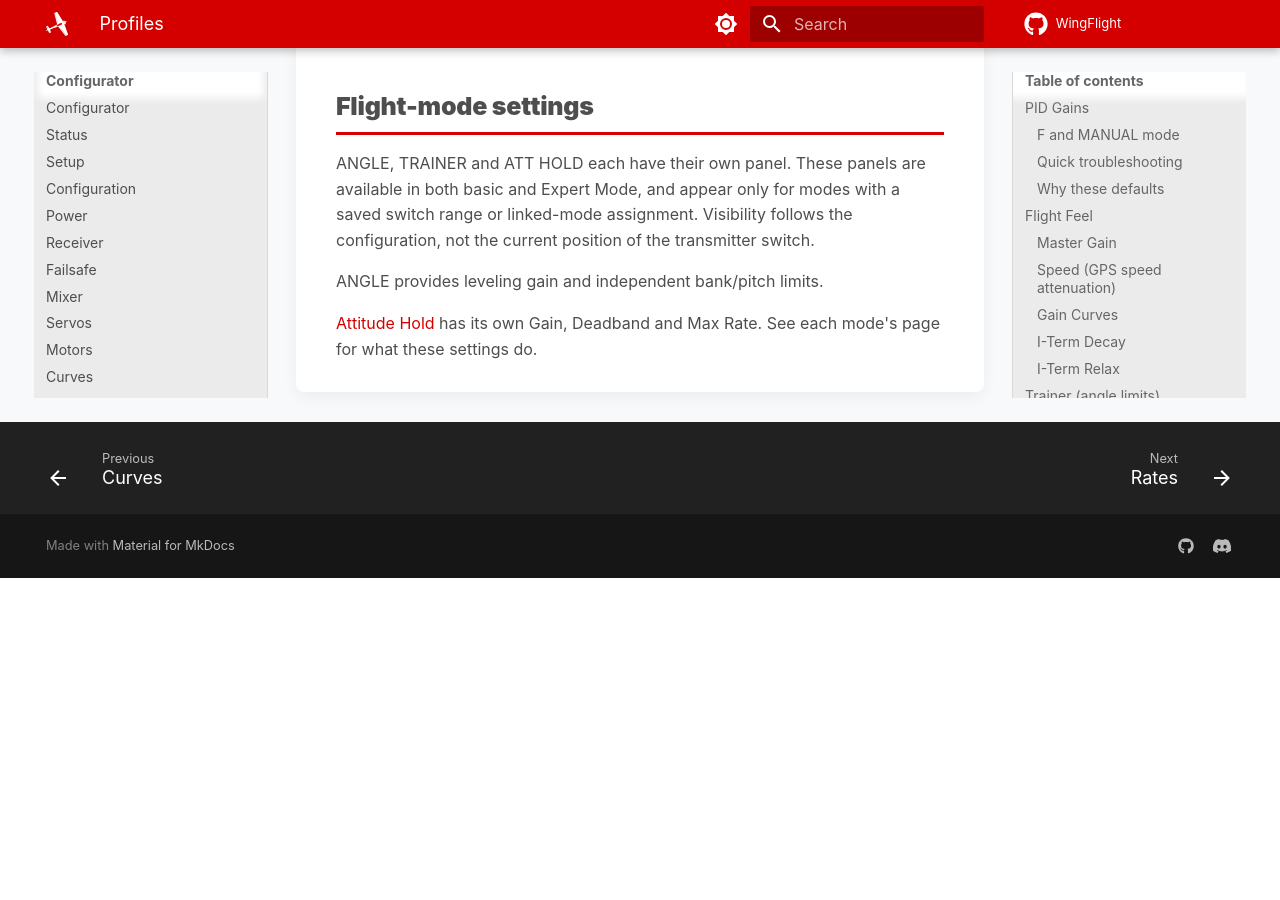
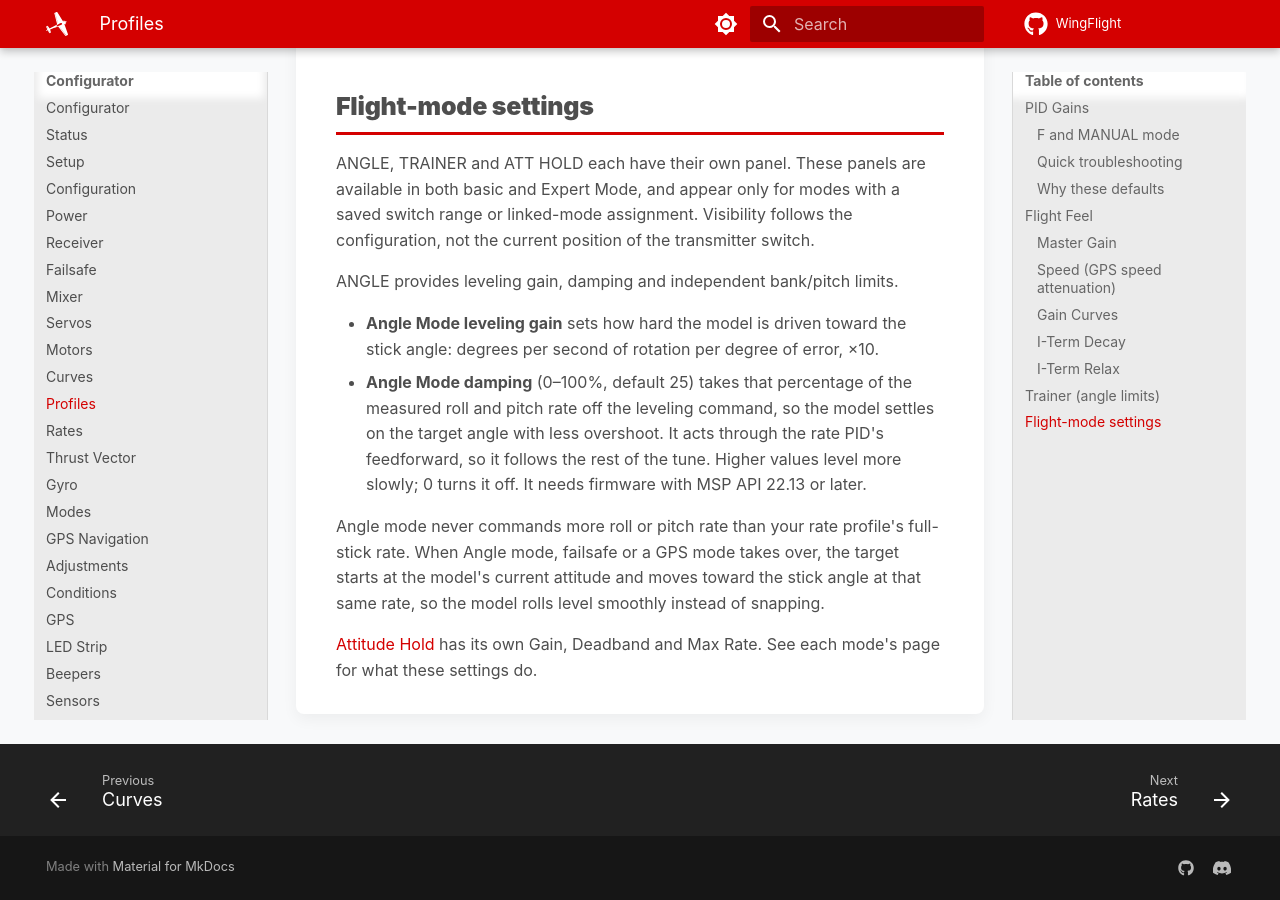
Before and after one commit to WingFlight/wingflight-docs, an MkDocs documentation site: the page built from docs/configurator/tabs/profiles.md, in a window 1280 px wide and 900 px high, scrolled down 7715 px. Built offline with MkDocs 1.6.1 and Material for MkDocs 9.7.7, drawn with Linux system fonts in a browser that asks for light colours; before the commit the page ends 8293 px from its top, so only the background shows below that.

Commit message:
Document ANGLE engagement ramp, rate cap and damping
Covers angle_level_damping (API 22.13) in the Profiles tab and CLI
reference, updates Flight Dynamics 2.4, and marks L-6 fixed.

Co-Authored-By: Claude Opus 5.5 <noreply@anthropic.com>

```diff
--- a/docs/configurator/tabs/profiles.md
+++ b/docs/configurator/tabs/profiles.md
@@ -279,7 +279,20 @@ These panels are available in both basic and Expert Mode, and appear only for
 modes with a saved switch range or linked-mode assignment. Visibility follows
 the configuration, not the current position of the transmitter switch.
 
-ANGLE provides leveling gain and independent bank/pitch limits.
+ANGLE provides leveling gain, damping and independent bank/pitch limits.
+
+- **Angle Mode leveling gain** sets how hard the model is driven toward the
+  stick angle: degrees per second of rotation per degree of error, ×10.
+- **Angle Mode damping** (0–100%, default 25) takes that percentage of the
+  measured roll and pitch rate off the leveling command, so the model settles
+  on the target angle with less overshoot. It acts through the rate PID's
+  feedforward, so it follows the rest of the tune. Higher values level more
+  slowly; 0 turns it off. It needs firmware with MSP API 22.13 or later.
+
+Angle mode never commands more roll or pitch rate than your rate profile's
+full-stick rate. When Angle mode, failsafe or a GPS mode takes over, the
+target starts at the model's current attitude and moves toward the stick angle
+at that same rate, so the model rolls level smoothly instead of snapping.
 
 [Attitude Hold](../../flight-modes/atthold.md) has its own Gain, Deadband and
 Max Rate. See each mode's page for what these settings do.
```
Also changed, not shown: docs/contributing/tech/flight-dynamics.md (+7 -3 lines), docs/reference/cli-reference.md (+3 -2 lines).
